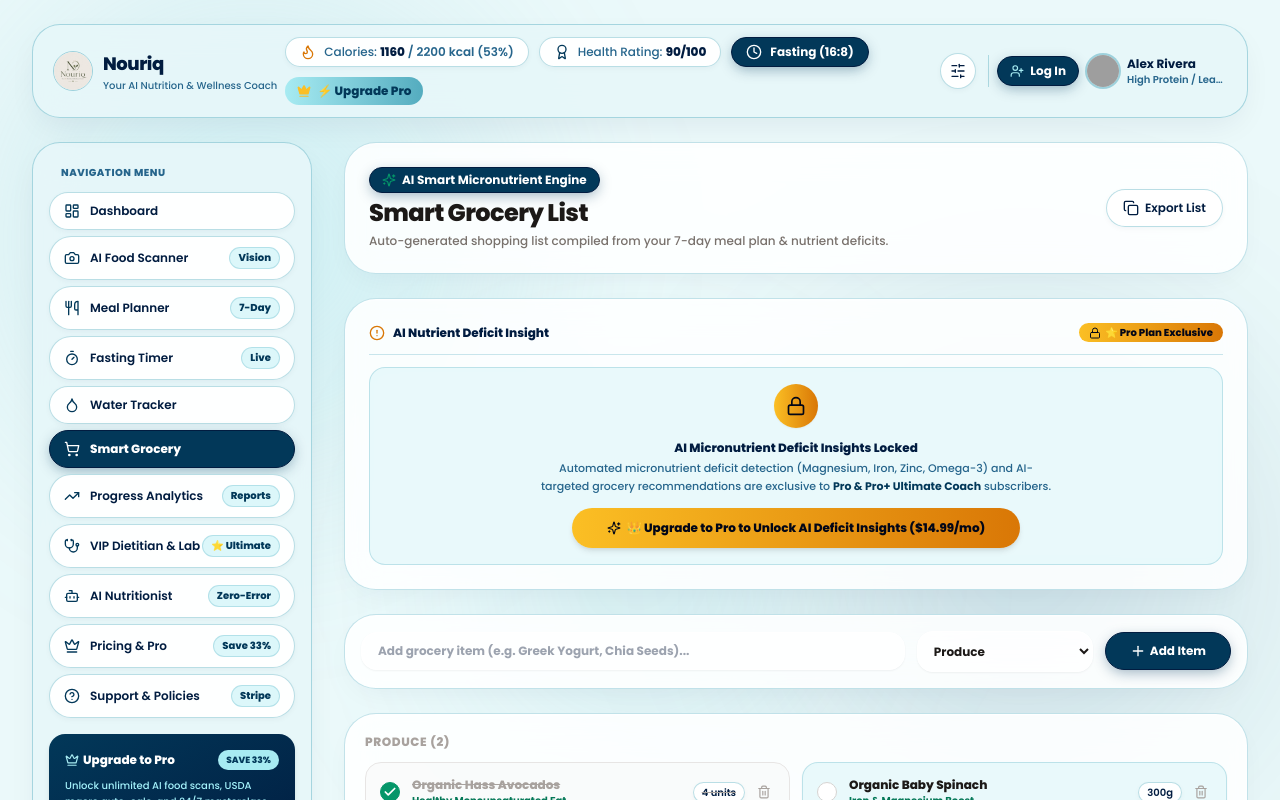
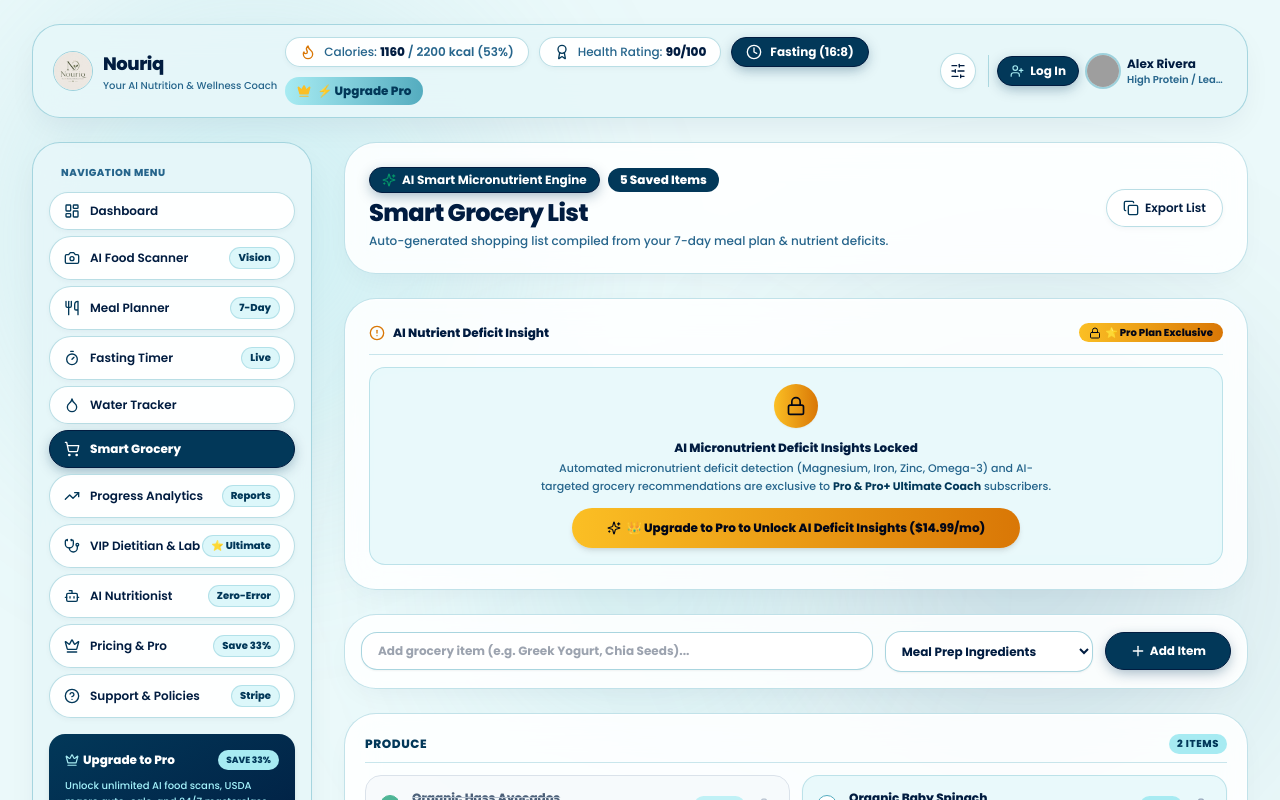
Before and after one commit to yugantmisal1516-hash/nouriq-ai, a React (Vite) app: page / in a window 1280 px wide. Both pictures are taken after a click on the button "Smart Grocery". Shown: the top 800 px of the page. Built offline with nearby package versions, Linux system fonts and the light colour scheme; grey boxes are pictures that could not be loaded.

Commit message:
Fix GroceryList.jsx category filter so items added from Meal Planner appear dynamically in Smart Grocery List

```diff
--- a/src/components/GroceryList.jsx
+++ b/src/components/GroceryList.jsx
@@ -1,22 +1,29 @@
 import React, { useState } from 'react';
 import { useNutrition } from '../context/NutritionContext';
-import { Plus, Check, Trash2, Sparkles, AlertCircle, Copy, Lock } from 'lucide-react';
+import { Plus, Check, Trash2, Sparkles, AlertCircle, Copy, Lock, ShoppingBag } from 'lucide-react';
 
 export default function GroceryList() {
   const nutrition = useNutrition() || {};
-  const { groceryItems = [], toggleGroceryItem = () => {}, addGroceryItem = () => {}, removeGroceryItem = () => {}, subscription = { tier: 'Free' }, setActiveTab = () => {} } = nutrition;
+  const {
+    groceryItems = [],
+    toggleGroceryItem = () => {},
+    addGroceryItem = () => {},
+    removeGroceryItem = () => {},
+    subscription = { tier: 'Free' },
+    setActiveTab = () => {}
+  } = nutrition;
 
   const isPro = subscription?.tier === 'Pro' || subscription?.tier === 'Ultimate';
 
   const [newItemName, setNewItemName] = useState('');
-  const [newItemCategory, setNewItemCategory] = useState('Produce');
+  const [newItemCategory, setNewItemCategory] = useState('Meal Prep Ingredients');
   const [copied, setCopied] = useState(false);
 
   const handleAddItem = (e) => {
     e.preventDefault();
     if (newItemName.trim()) {
       addGroceryItem({
-        name: newItemName,
+        name: newItemName.trim(),
         category: newItemCategory,
         quantity: '1 Pack',
         recommendedReason: 'Manually added to shopping list'
@@ -25,11 +32,13 @@ export default function GroceryList() {
     }
   };
 
-  const categories = ['Produce', 'Proteins', 'Healthy Fats', 'Grains & Pantry', 'Superfoods', 'Meal Prep Ingredients'];
+  const staticCategories = ['Meal Prep Ingredients', 'Produce', 'Proteins', 'Healthy Fats', 'Grains & Pantry', 'Superfoods'];
+  const itemCategories = groceryItems.map(i => i.category || 'Meal Prep Ingredients');
+  const allCategories = Array.from(new Set([...staticCategories, ...itemCategories]));
 
   const copyToClipboard = () => {
     const text = groceryItems
-      .map(i => `${i.bought ? '[x]' : '[ ]'} ${i.name} (${i.category}) - ${i.quantity}`)
+      .map(i => `${i.bought ? '[x]' : '[ ]'} ${i.name} (${i.category || 'Pantry'}) - ${i.quantity || '1 Set'}`)
       .join('\n');
     navigator.clipboard.writeText(text);
     setCopied(true);
@@ -39,22 +48,26 @@ export default function GroceryList() {
   return (
     <div className="space-y-6">
 
-      <div className="ios-glass p-6 rounded-[32px] flex flex-col md:flex-row items-start md:items-center justify-between gap-4 shadow-2xl">
+      {/* Header Banner */}
+      <div className="ios-glass p-6 rounded-[32px] flex flex-col md:flex-row items-start md:items-center justify-between gap-4 shadow-2xl border border-[#54ACBF]/40">
         <div>
           <div className="flex items-center space-x-2 mb-1">
-            <span className="px-3 py-1 rounded-full liquid-glass-btn liquid-glass-btn-active text-emerald-900 text-xs font-bold flex items-center gap-1.5 backdrop-blur-xl">
+            <span className="px-3 py-1 rounded-full liquid-glass-btn liquid-glass-btn-active text-emerald-950 text-xs font-bold flex items-center gap-1.5 backdrop-blur-xl">
               <Sparkles className="w-3.5 h-3.5 text-emerald-600" /> AI Smart Micronutrient Engine
             </span>
+            <span className="px-3 py-1 rounded-full bg-[#023859] text-white text-xs font-extrabold shadow-xs">
+              {groceryItems.length} Saved Items
+            </span>
           </div>
-          <h1 className="text-2xl font-extrabold text-stone-900 tracking-tight">Smart Grocery List</h1>
-          <p className="text-stone-500 text-xs mt-1 font-medium">Auto-generated shopping list compiled from your 7-day meal plan & nutrient deficits.</p>
+          <h1 className="text-2xl font-extrabold text-[#011C40] tracking-tight">Smart Grocery List</h1>
+          <p className="text-[#26658C] text-xs mt-1 font-medium">Auto-generated shopping list compiled from your 7-day meal plan & nutrient deficits.</p>
         </div>
 
         <button
           onClick={copyToClipboard}
-          className="px-4 py-2.5 rounded-full liquid-glass-btn text-stone-800 text-xs font-extrabold flex items-center gap-1.5 transition-all shadow-sm active:scale-95 hover:scale-105"
+          className="px-4 py-2.5 rounded-full liquid-glass-btn text-[#011C40] text-xs font-extrabold flex items-center gap-1.5 transition-all shadow-sm active:scale-95 hover:scale-105"
         >
-          {copied ? <Check className="w-4 h-4 text-emerald-600" /> : <Copy className="w-4 h-4" />}
+          {copied ? <Check className="w-4 h-4 text-emerald-600" /> : <Copy className="w-4 h-4 text-[#023859]" />}
           <span>{copied ? 'Copied List!' : 'Export List'}</span>
         </button>
       </div>
@@ -97,48 +110,62 @@ export default function GroceryList() {
             <AlertCircle className="w-5 h-5" />
           </div>
           <div className="text-xs space-y-1">
-            <span className="font-extrabold text-stone-900 text-sm block">AI Nutrient Deficit Insight</span>
-            <p className="text-stone-600 leading-relaxed font-medium">
-              Based on your recent logs, your <strong className="text-stone-900">Magnesium & Iron</strong> intake was 18% below your optimal target. We've automatically added <strong>Organic Baby Spinach</strong> & <strong>Raw Pumpkin Seeds</strong> to your grocery list.
+            <span className="font-extrabold text-[#011C40] text-sm block">AI Nutrient Deficit Insight</span>
+            <p className="text-[#26658C] leading-relaxed font-medium">
+              Based on your recent logs, your <strong className="text-[#011C40]">Magnesium & Iron</strong> intake was 18% below your optimal target. We've automatically added <strong>Organic Baby Spinach</strong> & <strong>Raw Pumpkin Seeds</strong> to your grocery list.
             </p>
           </div>
         </div>
       )}
 
-      <form onSubmit={handleAddItem} className="ios-glass p-4 rounded-[32px] flex flex-col md:flex-row items-center gap-3 shadow-2xl">
+      {/* Manual Item Creator Bar */}
+      <form onSubmit={handleAddItem} className="ios-glass p-4 rounded-[32px] flex flex-col md:flex-row items-center gap-3 shadow-2xl border border-[#54ACBF]/40">
         <input
           type="text"
           value={newItemName}
           onChange={(e) => setNewItemName(e.target.value)}
           placeholder="Add grocery item (e.g. Greek Yogurt, Chia Seeds)..."
-          className="flex-1 w-full bg-white/70 border border-white rounded-2xl px-4 py-2.5 text-xs text-stone-900 font-bold focus:outline-none shadow-sm"
+          className="flex-1 w-full bg-white/90 border border-[#54ACBF]/50 rounded-2xl px-4 py-2.5 text-xs text-[#011C40] font-bold focus:outline-none shadow-sm"
         />
 
         <select
           value={newItemCategory}
           onChange={(e) => setNewItemCategory(e.target.value)}
-          className="w-full md:w-44 bg-white/70 border border-white rounded-2xl px-3 py-2.5 text-xs text-stone-900 font-bold focus:outline-none shadow-sm"
+          className="w-full md:w-52 bg-white/90 border border-[#54ACBF]/50 rounded-2xl px-3 py-2.5 text-xs text-[#011C40] font-bold focus:outline-none shadow-sm"
         >
-          {categories.map(c => <option key={c} value={c}>{c}</option>)}
+          {staticCategories.map(c => <option key={c} value={c}>{c}</option>)}
         </select>
 
         <button
           type="submit"
-          className="w-full md:w-auto px-6 py-2.5 liquid-glass-btn liquid-glass-btn-active text-emerald-950 font-extrabold text-xs rounded-full flex items-center justify-center gap-1 shrink-0 shadow-md active:scale-95 hover:scale-105"
+          className="w-full md:w-auto px-6 py-2.5 liquid-glass-btn liquid-glass-btn-active text-white font-extrabold text-xs rounded-full flex items-center justify-center gap-1 shrink-0 shadow-md active:scale-95 hover:scale-105"
         >
-          <Plus className="w-4 h-4" /> Add Item
+          <Plus className="w-4 h-4 text-white" /> Add Item
         </button>
       </form>
 
+      {/* Grocery Items List Grouped Dynamically by Category */}
+      {groceryItems.length === 0 ? (
+        <div className="ios-glass p-8 rounded-[32px] text-center space-y-3 border border-[#54ACBF]/30 shadow-sm">
+          <div className="w-12 h-12 rounded-full bg-[#A7EBF2]/40 text-[#023859] flex items-center justify-center mx-auto">
+            <ShoppingBag className="w-6 h-6" />
+          </div>
+          <h3 className="font-extrabold text-sm text-[#011C40]">Your Smart Grocery List is Empty</h3>
+          <p className="text-xs text-[#26658C] font-medium max-w-sm mx-auto">
+            Add items manually using the form above or click <strong className="text-[#023859]">"Grocery List"</strong> on any meal in your 7-Day Meal Planner!
+          </p>
+        </div>
+      ) : (
         <div className="space-y-6">
-        {categories.map((cat) => {
-          const itemsInCat = groceryItems.filter(i => i.category === cat);
+          {allCategories.map((cat) => {
+            const itemsInCat = groceryItems.filter(i => (i.category || 'Meal Prep Ingredients') === cat);
             if (itemsInCat.length === 0) return null;
 
             return (
-            <div key={cat} className="ios-glass p-5 rounded-[32px] space-y-3 shadow-2xl">
-              <h3 className="text-xs font-extrabold uppercase tracking-wider text-stone-400">
-                {cat} ({itemsInCat.length})
+              <div key={cat} className="ios-glass p-5 rounded-[32px] space-y-3 shadow-2xl border border-[#54ACBF]/40">
+                <h3 className="text-xs font-extrabold uppercase tracking-wider text-[#023859] flex items-center justify-between border-b border-[#54ACBF]/30 pb-2">
+                  <span>{cat}</span>
+                  <span className="px-2 py-0.5 rounded-full bg-[#A7EBF2] text-[#023859] text-[10px] font-black">{itemsInCat.length} Items</span>
                 </h3>
 
                 <div className="grid grid-cols-1 md:grid-cols-2 gap-3">
@@ -148,34 +175,34 @@ export default function GroceryList() {
                       onClick={() => toggleGroceryItem(item.id)}
                       className={`p-3.5 rounded-2xl border cursor-pointer transition-all flex items-center justify-between ${
                         item.bought
-                        ? 'bg-stone-100/40 border-stone-200 text-stone-400 line-through'
-                        : 'ios-glass-card hover:bg-white text-stone-900 shadow-sm'
+                          ? 'bg-slate-100/60 border-slate-300 text-slate-400 line-through opacity-70'
+                          : 'ios-glass-card hover:bg-white text-[#011C40] shadow-sm border-[#54ACBF]/40'
                       }`}
                     >
                       <div className="flex items-center space-x-3">
                         <div className={`w-5 h-5 rounded-full border flex items-center justify-center transition-colors ${
-                        item.bought ? 'bg-emerald-600 border-emerald-600 text-white' : 'border-stone-300 bg-white'
+                          item.bought ? 'bg-emerald-600 border-emerald-600 text-white' : 'border-[#54ACBF] bg-white'
                         }`}>
-                        {item.bought && <Check className="w-3.5 h-3.5 stroke-[3]" />}
+                          {item.bought && <Check className="w-3.5 h-3.5 stroke-[3] text-white" />}
                         </div>
                         <div>
-                        <span className="font-extrabold text-xs block">{item.name}</span>
+                          <span className="font-extrabold text-xs block text-[#011C40]">{item.name}</span>
                           {item.recommendedReason && (
-                          <span className="text-[10px] text-emerald-700 font-bold block">{item.recommendedReason}</span>
+                            <span className="text-[10px] text-[#023859] font-bold block">{item.recommendedReason}</span>
                           )}
                         </div>
                       </div>
 
                       <div className="flex items-center space-x-2">
-                      <span className="text-[10px] font-bold px-2 py-0.5 rounded-full liquid-glass-btn text-stone-600">
-                        {item.quantity}
+                        <span className="text-[10px] font-bold px-2 py-0.5 rounded-full bg-[#A7EBF2] text-[#023859]">
+                          {item.quantity || '1 Set'}
                         </span>
                         <button
                           onClick={(e) => {
                             e.stopPropagation();
                             removeGroceryItem(item.id);
                           }}
-                        className="p-1 rounded-lg hover:bg-red-50 text-stone-400 hover:text-red-500 transition-colors"
+                          className="p-1 rounded-lg hover:bg-red-50 text-slate-400 hover:text-red-500 transition-colors"
                         >
                           <Trash2 className="w-3.5 h-3.5" />
                         </button>
@@ -187,6 +214,7 @@ export default function GroceryList() {
             );
           })}
         </div>
+      )}
 
     </div>
   );
```
Lines whose indentation alone changed are shown as unchanged.
